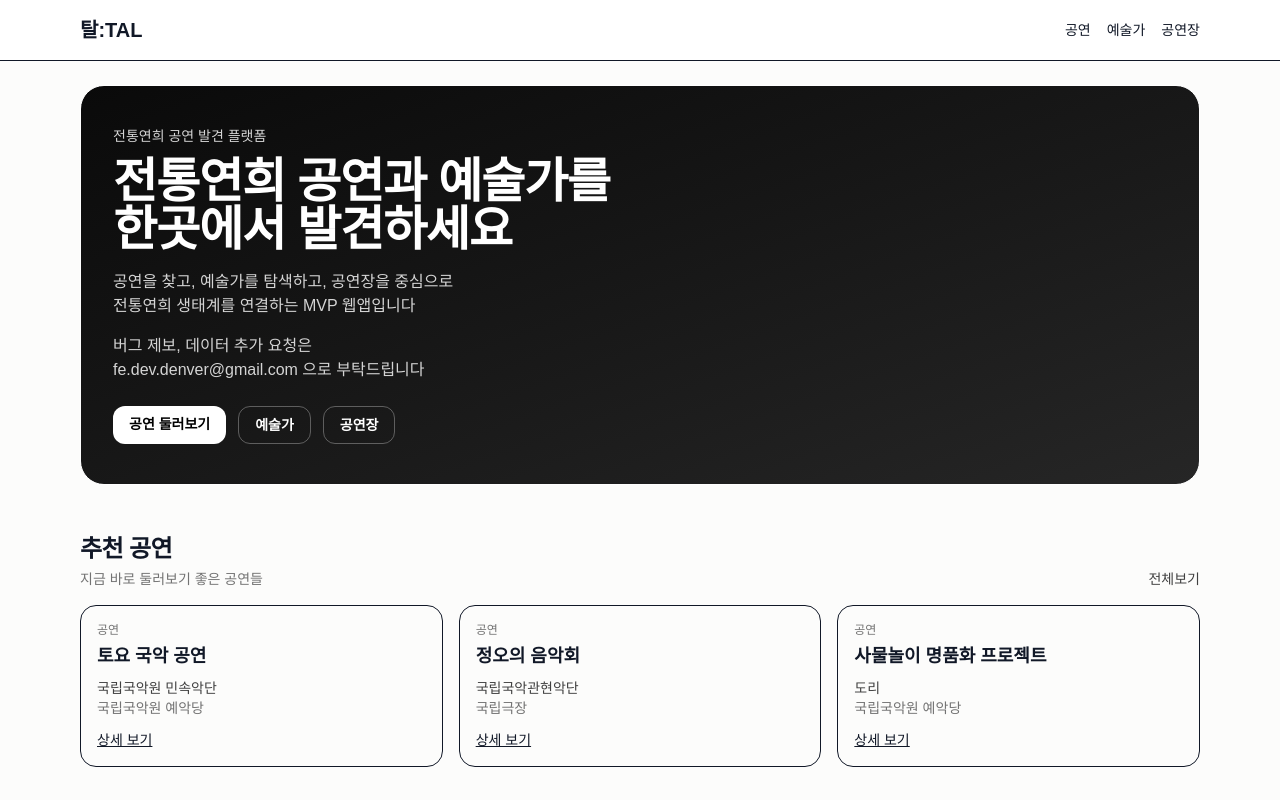
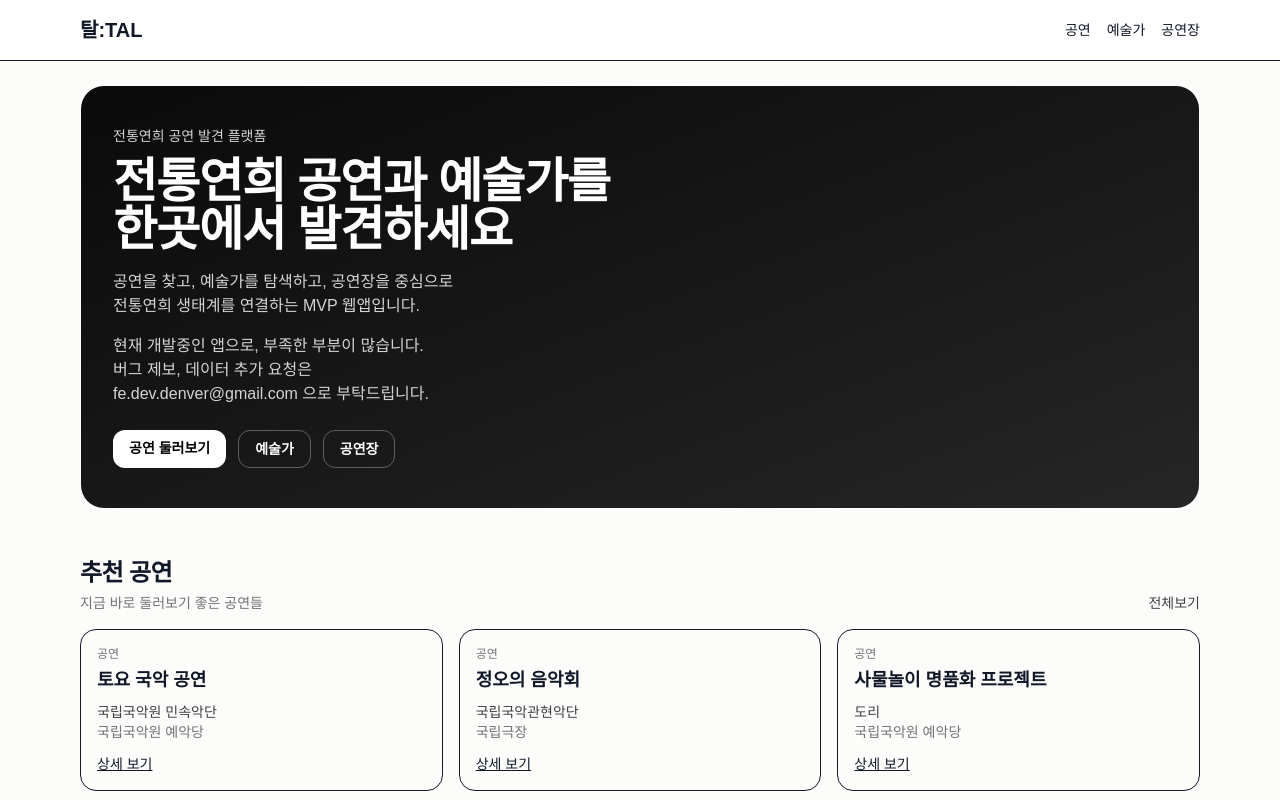
Before and after one commit to hajun-myoung/tal, a Next.js app: page / in a window 1280 px wide. Shown: the top 800 px of the page. Built offline with nearby package versions, Linux system fonts and the light colour scheme.

Commit message:
[Update]Home.Noticing

```diff
--- a/app/page.tsx
+++ b/app/page.tsx
@@ -26,12 +26,14 @@ export default function HomePage() {
           <p className="mt-4 max-w-2xl text-sm leading-6 text-neutral-300 sm:text-base">
             공연을 찾고, 예술가를 탐색하고, 공연장을 중심으로
             <br />
-            전통연희 생태계를 연결하는 MVP 웹앱입니다
+            전통연희 생태계를 연결하는 MVP 웹앱입니다.
           </p>
           <p className="mt-4 max-w-2xl text-sm leading-6 text-neutral-300 sm:text-base">
+            현재 개발중인 앱으로, 부족한 부분이 많습니다.
+            <br />
             버그 제보, 데이터 추가 요청은
             <br />
-            fe.dev.denver@gmail.com 으로 부탁드립니다
+            fe.dev.denver@gmail.com 으로 부탁드립니다.
           </p>
 
           <div className="mt-6 flex flex-wrap gap-3">
```
